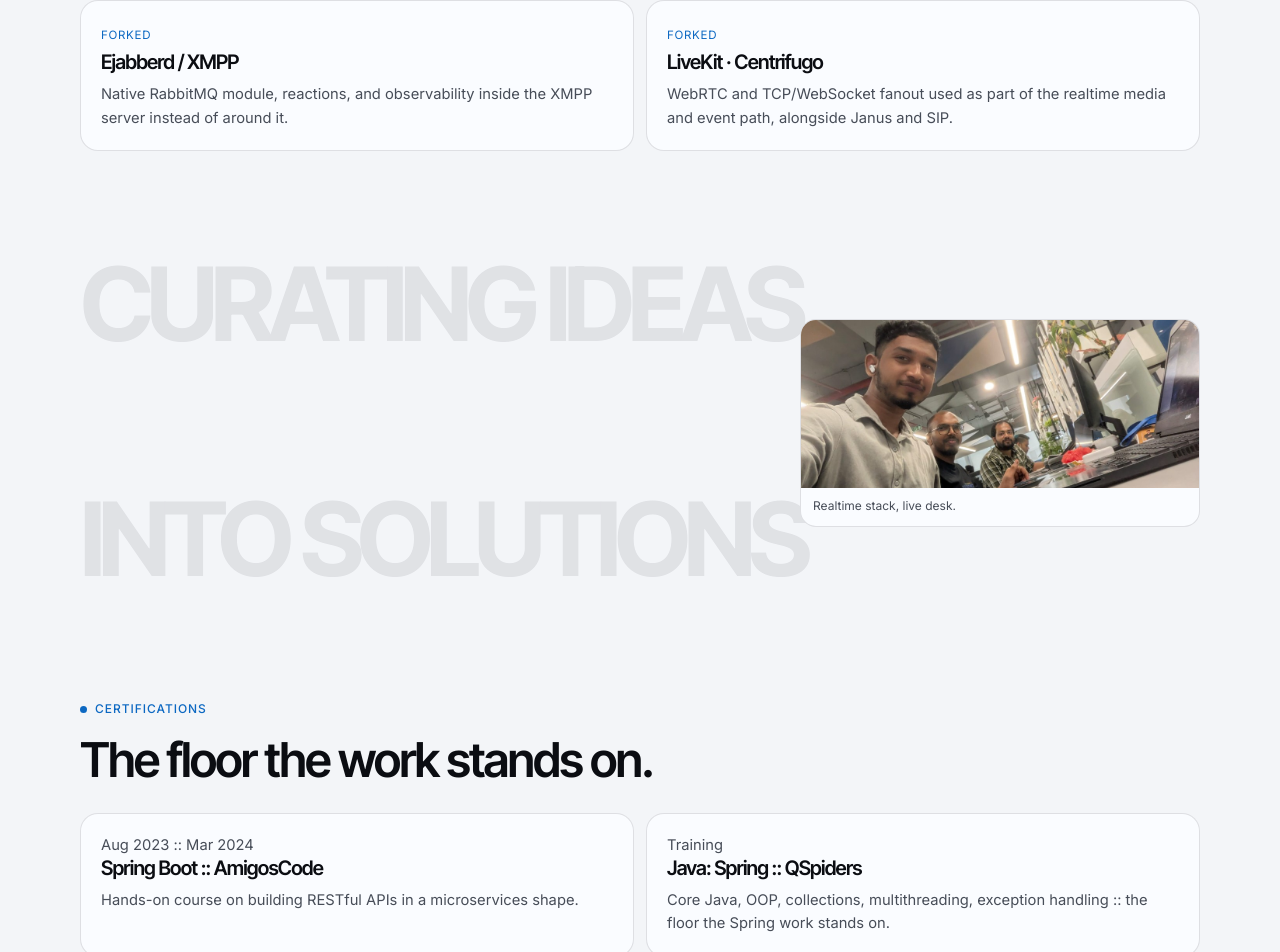
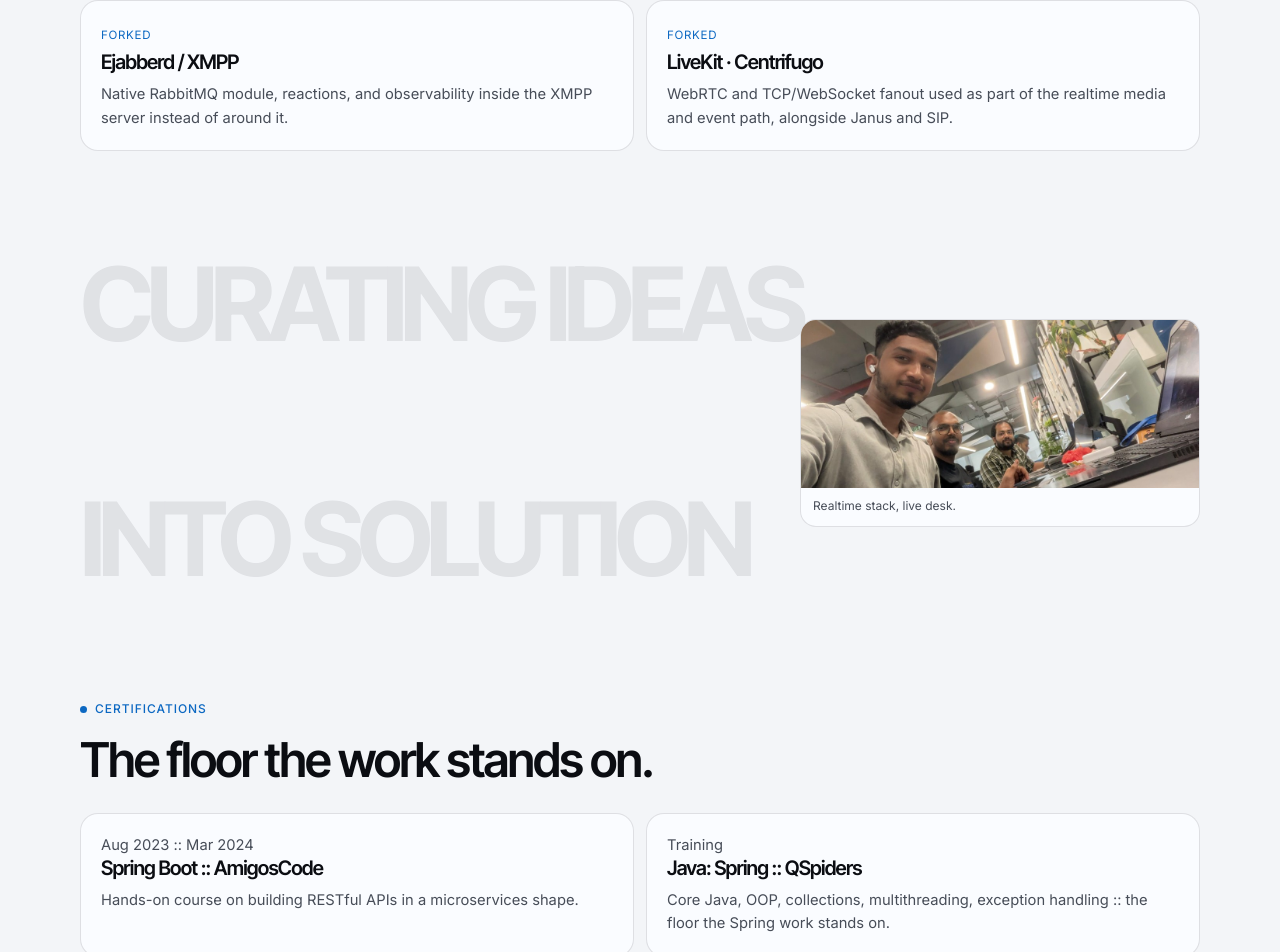
Before and after one commit to Thanga-tamil/portfolio, a React (Vite) app: page / in a window 1280 px wide. Shown: the part 5996-6948 px from the top of the page. Built offline with nearby package versions, Linux system fonts and the light colour scheme.

Commit message:
saying update

```diff
--- a/src/App.jsx
+++ b/src/App.jsx
@@ -379,7 +379,7 @@ export default function App() {
 
           <section className="wrap desk-slot" aria-label="At the desk">
             <span className="desk-phrase" aria-hidden="true">
-              CURATING IDEAS INTO SOLUTIONS
+              CURATING IDEAS INTO SOLUTION
             </span>
             <figure className="inset-photo end">
               <img
```
